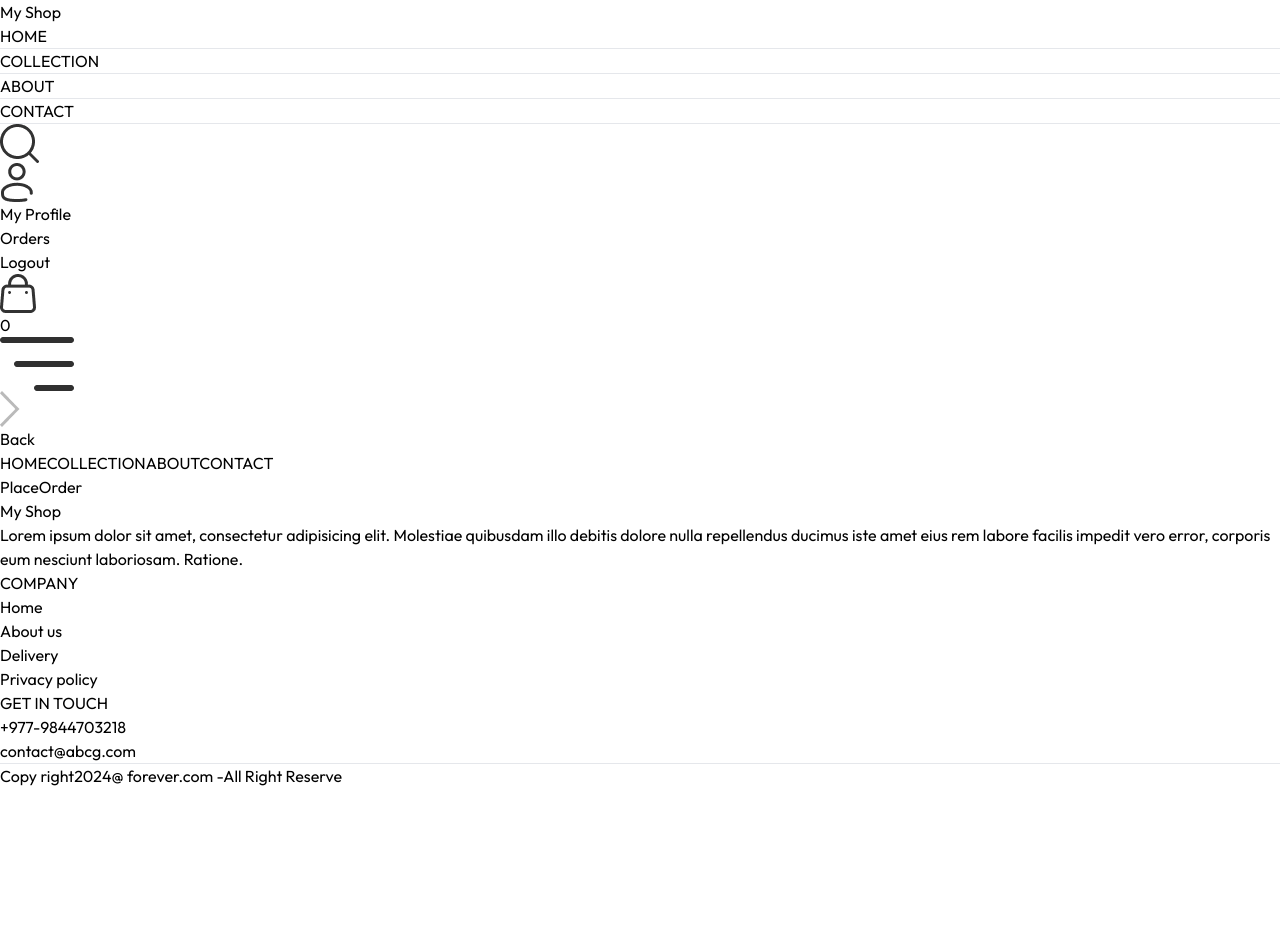
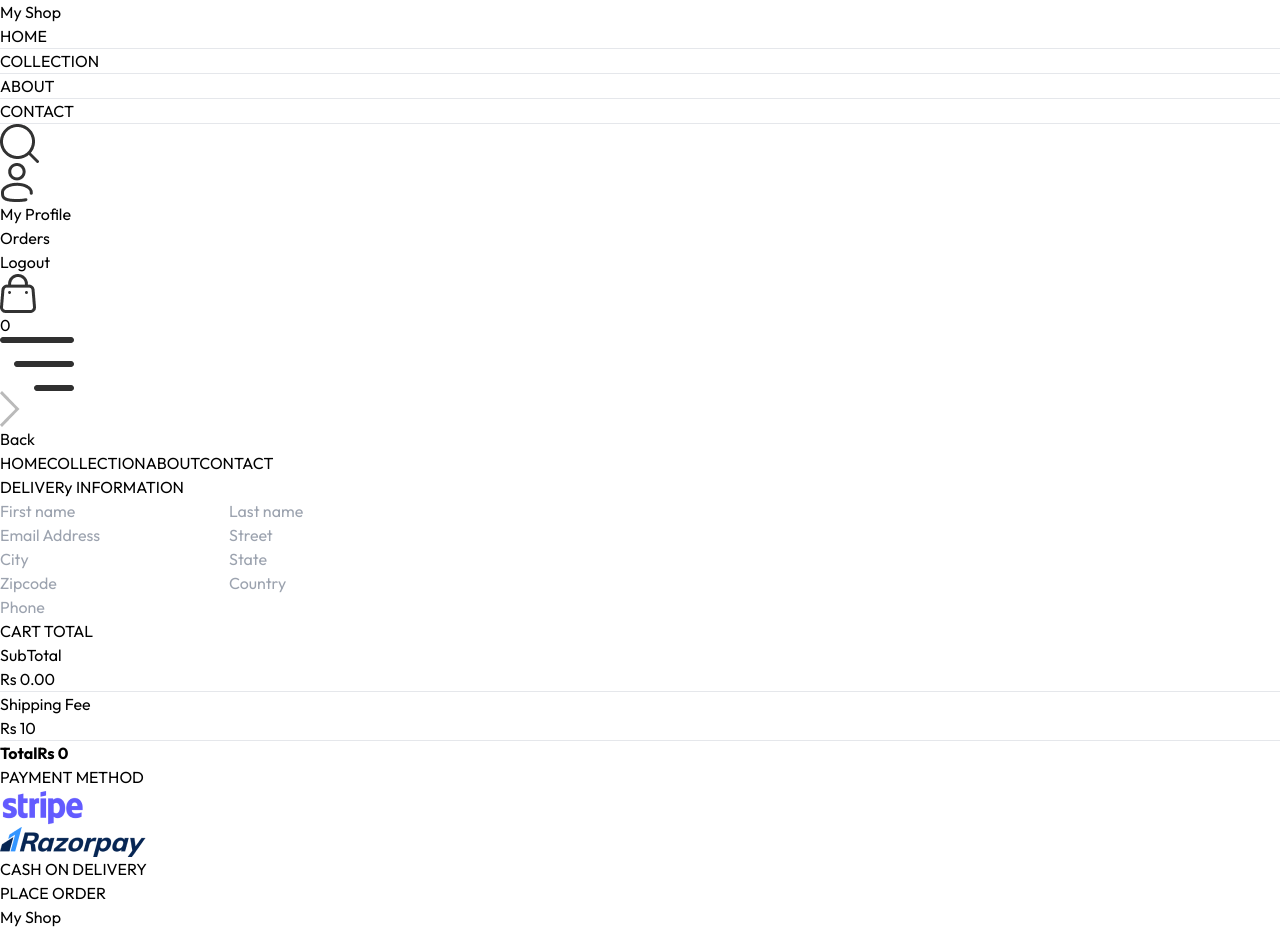
Before and after one commit to nareshkhatri98/E-commerce, a React (Vite) app in the folder Frontend/: page /place-order in a window 1280 px wide. Shown: the top 933 px of the page. Before the commit the page ends 800 px from the top, so only its background shows below. Built offline with nearby package versions, Linux system fonts and the light colour scheme.

Commit message:
Design order place page

```diff
--- a/Frontend/src/pages/PlaceOrder.jsx
+++ b/Frontend/src/pages/PlaceOrder.jsx
@@ -1,8 +1,75 @@
-import React from 'react'
+import React, { useState } from 'react'
+import Title from '../components/Title'
+import CartTotal from '../components/CartTotal'
+import { assets } from '../assets/assets'
+import { useNavigate } from 'react-router-dom'
+import { ShopContext } from '../context/ShopContext'
 
 const PlaceOrder = () => {
+  const [method, setMethod] = useState('cod');
+  const navigate = useNavigate(ShopContext)
   return (
-    <div>PlaceOrder</div>
+    <div className='flex flex-col sm:flex-row justify-between gap-4 pt-5 sm:pt-14 min-h[80vh] border-t'>
+
+      <div className='flex flex-col gap-4 sm:mx-w-[480px]'>
+
+        <div className='text-xl sm:text-2xl my-3'>
+          <Title text1={"DELIVERy"} text2={"INFORMATION"} />
+        </div>
+        <div className='flex gap-3'>
+          <input className='border border-gray-300 rounded py-1.5 w-full' type="text" placeholder='First name' />
+          <input className='border border-gray-300 rounded py-1.5 w-full' type="text" placeholder='Last name' />
+        </div>
+        <div>
+          <input className='border border-gray-300 rounded py-1.5 w-full' type="email" placeholder='Email Address' />
+          <input className='border border-gray-300 rounded py-1.5 w-full mt-3' type="text" placeholder='Street' />
+        </div>
+
+        <div className='flex gap-3'>
+          <input className='border border-gray-300 rounded py-1.5 w-full' type="text" placeholder='City' />
+          <input className='border border-gray-300 rounded py-1.5 w-full' type="text" placeholder='State' />
+        </div>
+        <div className='flex gap-3'>
+          <input className='border border-gray-300 rounded py-1.5 w-full' type="number" placeholder='Zipcode' />
+          <input className='border border-gray-300 rounded py-1.5 w-full' type="text" placeholder='Country' />
+        </div>
+        <input className='border border-gray-300 rounded py-1.5 w-full' type="number" placeholder='Phone' />
+      </div>
+      {/* -------------------right Side --------------------- */}
+      <div className='mt-8 '>
+        <div className='mt-8 min-w-80'>
+          <CartTotal />
+        </div>
+        <div className='mt-12'>
+          <Title text1={"PAYMENT"} text2={"METHOD"} />
+          {/* -------------------Payment Method Selection ---------- */}
+          <div className='flex gap-3 flex-col lg:flex-row'>
+                <div  onClick={()=>setMethod("stripe")} className='flex items-center gap-3 border p-2 cursor-pointer'>
+                  <p className={`min-w-3.5 h-3.5 border rounded-full ${method ==='stripe' ? 'bg-green-400' :''} `}> </p>
+                   <img className='h-5 mx-4' src={assets.stripe_logo} alt="" />
+                </div>
+                <div onClick={()=>setMethod("razorpay")} className='flex items-center gap-3 border p-2 cursor-pointer'>
+                  <p className={`min-w-3.5 h-3.5 border rounded-full ${method ==='razorpay'? 'bg-green-400' :'' } `}> </p>
+                   <img className='h-5 mx-4' src={assets.razorpay_logo} alt="" />
+                </div>
+
+                <div onClick={()=>setMethod("cod")} className='flex items-center gap-3 border p-2 cursor-pointer'>
+                  <p className={`min-w-3.5 h-3.5 border rounded-full ${method ==='cod' ? 'bg-green-400' :''} `}> </p>
+                  <p className='text-gray-500 text-sm font-medium mx-4'>CASH ON DELIVERY</p>
+                </div>
+
+
+
+          </div>
+          <div className='w-full text-end mt-8'>
+                    <button  onClick={()=>navigate('/order')} className='bg-black text-white px-16 py-3 text-sm'>PLACE ORDER</button>
+
+                </div>
+        </div>
+
+
+      </div>
+    </div>
   )
 }
 
```
